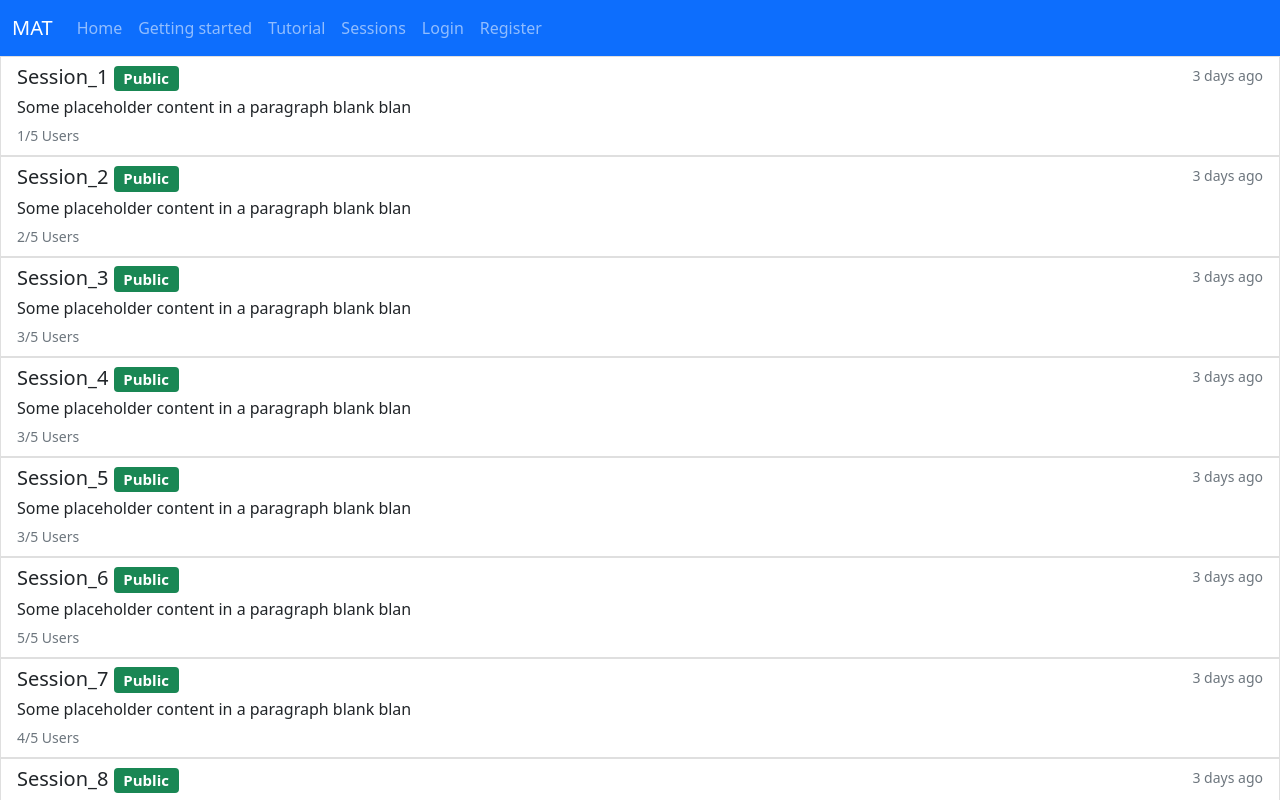
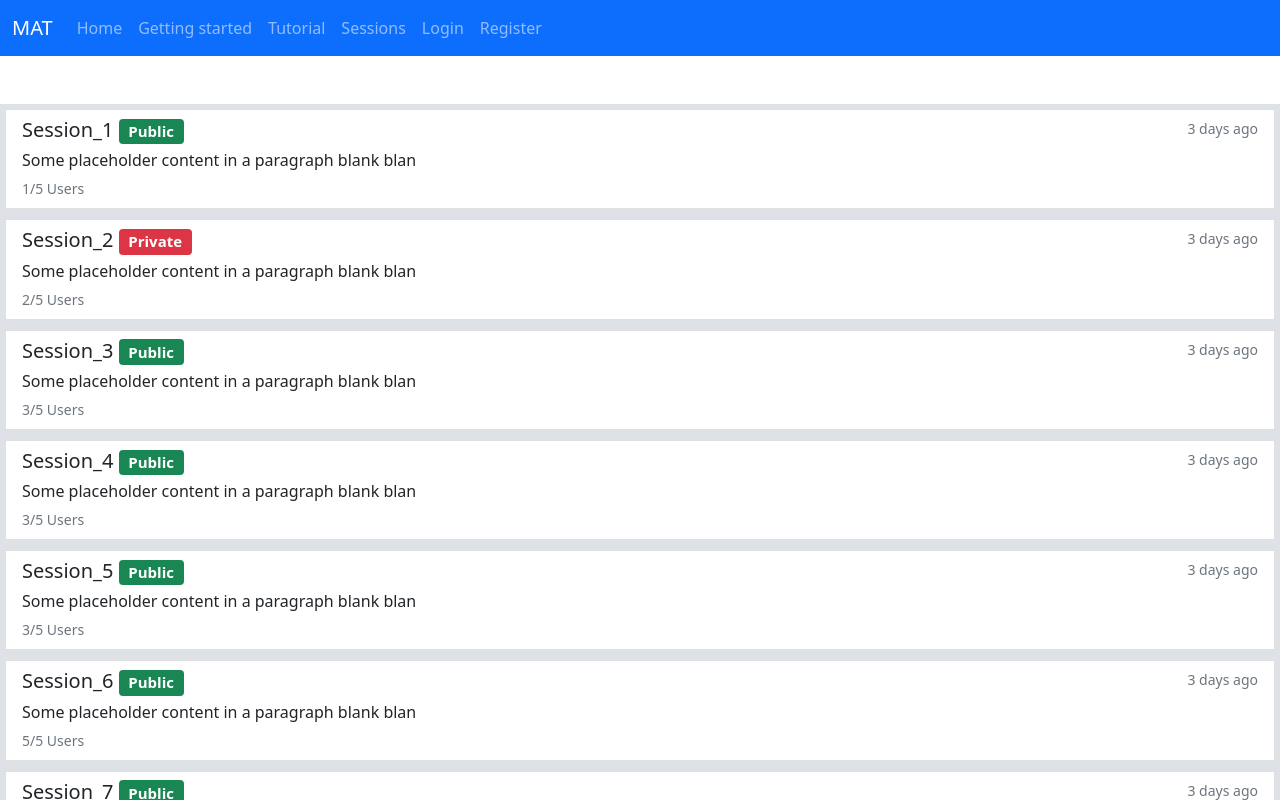
Before and after one commit to malkarol/mat_project, a Vue app in the folder frontend/: page /sessions in a window 1280 px wide. Shown: the top 800 px of the page. Built offline with nearby package versions, Linux system fonts and the light colour scheme.

Commit message:
Update SessionsPanel.vue

```diff
--- a/frontend/src/views/SessionsPanel.vue
+++ b/frontend/src/views/SessionsPanel.vue
@@ -1,19 +1,32 @@
 <template>
 <div>
+  <div class="py-5">
     <div  class="list-group">
 
-      <div v-for="(session) in sessions.slice(0,10)" :key="session.id" >
-         <router-link to="/" class="list-group-item list-group-item-action">
+      <div v-for="(session, index) in sessions.slice(0,10)" class="border border-5" :key="session.name" data-bs-toggle="collapse" :data-bs-target="'#example_' + index" aria-expanded="false" :aria-controls="'example_' + index">
+         <div class="list-group-item list-group-item-action" :class="{'bg-primary text-white':index == selected}" @click="selected = index">
     <div class="d-flex w-100 justify-content-between">
       <h5 class="mb-1">{{session.name}} <span class="badge "
-      :class="badgeColor(session.Private)">{{badgeText(session.Private)}}</span></h5>
-      <small class="text-muted">3 days ago</small>
+      :class="badgeColor(session.private)">{{badgeText(session.private)}}</span></h5>
+      <small :class="textMutedColor(index)">3 days ago</small>
     </div>
     <p class="mb-1">Some placeholder content in a paragraph blank blan </p>
-    <small class="text-muted">{{session.numberOfUsers}}/{{session.maxNumberOfUsers}} Users</small>
-         </router-link>
+    <small :class="textMutedColor(index)">{{session.numberOfUsers}}/{{session.maxNumberOfUsers}} Users</small>
+        <div class="collapse" :id="'example_' + index">
+        <div class="card card-body border-0 text-black">
+          <br>
+    Some placeholder content in a paragraph <br>
+    Some placeholder content in a paragraph <br>
+      Some placeholder content in a paragraph <br>
+    Some placeholder content in a paragraph <br>
+      Some placeholder content in a paragraph <br>
+    Some placeholder content in a paragraph <br>
+  </div>
+      </div>
+        </div>
 
       </div>
+
     </div>
     <nav aria-label="...">
   <ul class="pagination">
@@ -31,10 +44,16 @@
   </ul>
 </nav>
 </div>
+</div>
 </template>
 <script>
 export default {
   props: ['sessions'],
+  data () {
+    return {
+      selected: undefined
+    }
+  },
   methods: {
     badgeColor (value) {
       return {
@@ -47,6 +66,12 @@ export default {
         return 'Private'
       }
       return 'Public'
+    },
+    textMutedColor (value) {
+      if (value === this.selected) {
+        return 'text-white'
+      }
+      return 'text-muted'
     }
   }
 }
```
